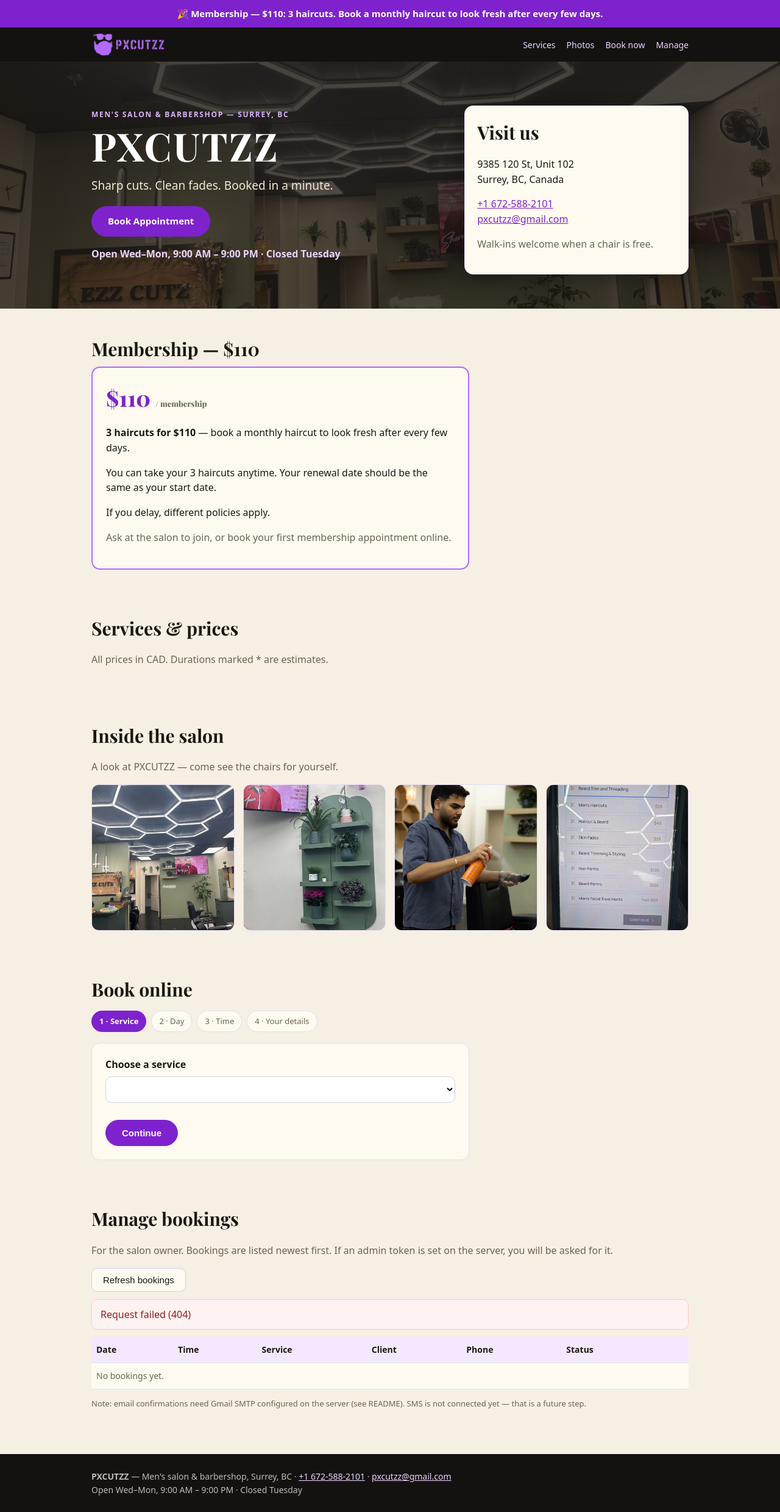
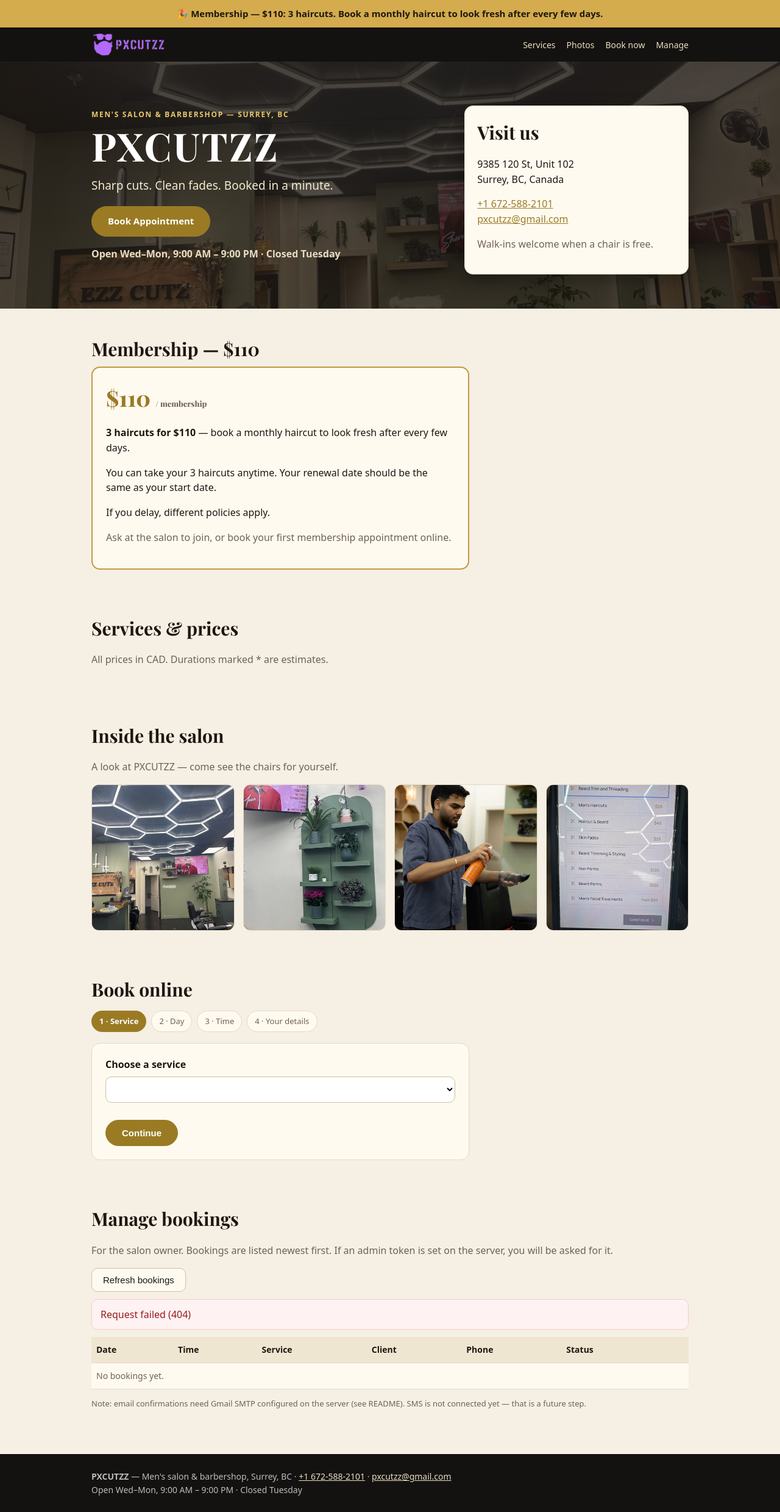
Before and after one commit to paritoshkumar0211/pxcutzz-booking, a website: page public/index.html in a window 1280 px wide. Shown: the whole page at 61% size. Drawn offline with nearby package versions, Linux system fonts and the light colour scheme; no server answers.

```diff
--- a/public/styles.css
+++ b/public/styles.css
@@ -1,4 +1,4 @@
-:root { --bg:#f5efe4; --surface:#fffaf0; --ink:#1d1710; --muted:#6f6252; --accent:#7e22ce; --accent-light:#b369fe; --line:#e6dcf2; --dark:#1d1710; --ok:#15803d; }
+:root { --bg:#f5efe4; --surface:#fffaf0; --ink:#1d1710; --muted:#6f6252; --accent:#9a7b24; --accent-light:#c19a3f; --line:#e3d9c4; --dark:#1d1710; --ok:#15803d; }
 * { box-sizing:border-box; }
 body { margin:0; font-family:system-ui,-apple-system,"Segoe UI",Roboto,Arial,sans-serif; background:var(--bg); color:var(--ink); line-height:1.55; }
 a { color:var(--accent); }
@@ -6,20 +6,20 @@ h1, h2, h3 { font-family:"Playfair Display",Georgia,"Times New Roman",serif; }
 .wrap { max-width:1020px; margin:0 auto; padding:0 20px; }
 .topbar { background:#141210; color:#fff; position:sticky; top:0; z-index:10; }
 .topbar-inner { display:flex; justify-content:space-between; align-items:center; height:56px; }
-.brand { display:flex; align-items:center; gap:10px; font-weight:800; letter-spacing:.08em; font-family:"Playfair Display",Georgia,serif; font-size:20px; color:#d8b4fe; }
+.brand { display:flex; align-items:center; gap:10px; font-weight:800; letter-spacing:.08em; font-family:"Playfair Display",Georgia,serif; font-size:20px; color:#e8c86a; }
 .logo-mark { background:var(--accent-light); color:#1d1710; width:32px; height:32px; border-radius:8px; display:grid; place-items:center; font-size:18px; font-family:"Playfair Display",Georgia,serif; }
 .brand-logo { height:42px; width:auto; display:block; }
-.topbar nav a { color:#e9d5ff; margin-left:18px; text-decoration:none; font-size:14px; }
+.topbar nav a { color:#e8ddc2; margin-left:18px; text-decoration:none; font-size:14px; }
 .topbar nav a:hover { color:#fff; }
 .hero { background:linear-gradient(rgba(20,14,7,.78),rgba(20,14,7,.72)),url(/photos/salon-1.jpg) center/cover no-repeat; color:#fff; padding:72px 0 56px; margin:0 calc(50% - 50vw); }
 .hero .wrap { display:grid; grid-template-columns:1.6fr 1fr; gap:24px; align-items:center; }
 .hero h1 { font-size:64px; line-height:1; margin:.15em 0; color:#fff; letter-spacing:.04em; }
-.hero h1 .gold { color:#d8b4fe; }
-.eyebrow { text-transform:uppercase; letter-spacing:.14em; font-size:12px; color:#d8b4fe; font-weight:700; margin:0; }
+.hero h1 .gold { color:#e8c86a; }
+.eyebrow { text-transform:uppercase; letter-spacing:.14em; font-size:12px; color:#e8c86a; font-weight:700; margin:0; }
 .lede { font-size:19px; color:#f3ead2; }
 .hero-card { background:var(--surface); color:var(--ink); border:1px solid var(--line); border-radius:14px; padding:20px; box-shadow:0 10px 30px rgba(0,0,0,.35); }
 .hero-card h2 { margin-top:0; }
-.hours-line { font-weight:600; color:#e9d5ff; }
+.hours-line { font-weight:600; color:#e8ddc2; }
 section { padding:18px 0 30px; }
 h2 { font-size:30px; margin-bottom:6px; }
 .muted { color:var(--muted); }
@@ -30,16 +30,16 @@ h2 { font-size:30px; margin-bottom:6px; }
 .service-card .price { font-size:20px; font-weight:800; color:var(--accent); }
 .service-card .dur { color:var(--muted); font-size:13px; }
 .service-card .btn { margin-top:auto; }
-.top-banner { display:block; background:#9333ea; color:#fff; text-align:center; padding:11px 16px; font-weight:700; font-size:15px; text-decoration:none; }
-.top-banner:hover { background:#7e22ce; }
+.top-banner { display:block; background:var(--accent-light); color:#1d1710; text-align:center; padding:11px 16px; font-weight:700; font-size:15px; text-decoration:none; }
+.top-banner:hover { background:#d4ab4d; }
 .membership-card { background:var(--surface); border:2px solid var(--accent-light); border-radius:14px; padding:22px; max-width:620px; }
 .membership-price { font-family:"Playfair Display",Georgia,serif; font-size:36px; font-weight:800; color:var(--accent); margin:0 0 8px; }
 .photo-grid { display:grid; grid-template-columns:repeat(auto-fill,minmax(220px,1fr)); gap:14px; margin-top:14px; }
 .photo-grid img { width:100%; height:240px; object-fit:cover; border-radius:12px; border:1px solid var(--line); display:block; }
-.btn { display:inline-block; border:1px solid #d9cdea; background:var(--surface); color:var(--ink); padding:10px 18px; border-radius:10px; cursor:pointer; font-size:15px; text-decoration:none; }
+.btn { display:inline-block; border:1px solid #cfc0a0; background:var(--surface); color:var(--ink); padding:10px 18px; border-radius:10px; cursor:pointer; font-size:15px; text-decoration:none; }
 .btn:hover { border-color:var(--accent); }
 .btn.primary { background:var(--accent); border-color:var(--accent); color:#fff; font-weight:700; border-radius:999px; padding:12px 26px; }
-.btn.primary:hover { background:#6b21a8; }
+.btn.primary:hover { background:#7d6218; }
 .btn:disabled { opacity:.55; cursor:not-allowed; }
 .steps { list-style:none; display:flex; gap:8px; padding:0; margin:12px 0 18px; flex-wrap:wrap; }
 .steps li { border:1px solid var(--line); background:var(--surface); border-radius:999px; padding:6px 12px; font-size:13px; color:var(--muted); }
@@ -47,11 +47,11 @@ h2 { font-size:30px; margin-bottom:6px; }
 .steps li.done { border-color:var(--ok); color:var(--ok); font-weight:700; }
 .wizard-step { background:var(--surface); border:1px solid var(--line); border-radius:14px; padding:22px; max-width:620px; }
 .field-label { display:block; font-weight:700; margin-bottom:8px; }
-select, input[type="date"], input[type="text"], input[type="tel"], input[type="email"] { width:100%; padding:11px 12px; border:1px solid #d9cdea; border-radius:10px; font-size:16px; margin-bottom:12px; background:#fff; }
+select, input[type="date"], input[type="text"], input[type="tel"], input[type="email"] { width:100%; padding:11px 12px; border:1px solid #cfc0a0; border-radius:10px; font-size:16px; margin-bottom:12px; background:#fff; }
 form label { display:block; font-weight:600; font-size:14px; }
 .row { display:flex; gap:10px; margin-top:8px; }
 .slots { display:flex; flex-wrap:wrap; gap:10px; margin:12px 0; }
-.slot { border:1px solid #d9cdea; background:#fff; border-radius:10px; padding:10px 14px; cursor:pointer; font-size:15px; }
+.slot { border:1px solid #cfc0a0; background:#fff; border-radius:10px; padding:10px 14px; cursor:pointer; font-size:15px; }
 .slot:hover { border-color:var(--accent); color:var(--accent); font-weight:700; }
 .alert { border-radius:10px; padding:12px 14px; margin:12px 0; }
 .alert.error { background:#fef2f2; border:1px solid #fecaca; color:#991b1b; }
@@ -60,9 +60,9 @@ form label { display:block; font-weight:600; font-size:14px; }
 .confirmation h3 { color:var(--ok); margin-top:0; }
 .bookings-table { width:100%; border-collapse:collapse; background:var(--surface); margin-top:12px; font-size:14px; }
 .bookings-table th, .bookings-table td { border-bottom:1px solid var(--line); padding:10px 8px; text-align:left; }
-.bookings-table th { background:#f3e8ff; }
+.bookings-table th { background:#efe6d2; }
 .status { font-weight:700; text-transform:capitalize; }
 .status.confirmed { color:var(--ok); }
 footer { background:#141210; color:#bbb; padding:26px 0; font-size:14px; margin-top:30px; }
-footer a { color:#e9d5ff; }
+footer a { color:#e8ddc2; }
 @media (max-width:700px) { .hero { padding:48px 0 40px; } .hero .wrap { grid-template-columns:1fr; } .hero h1 { font-size:44px; } .bookings-table { display:block; overflow-x:auto; } }
```
